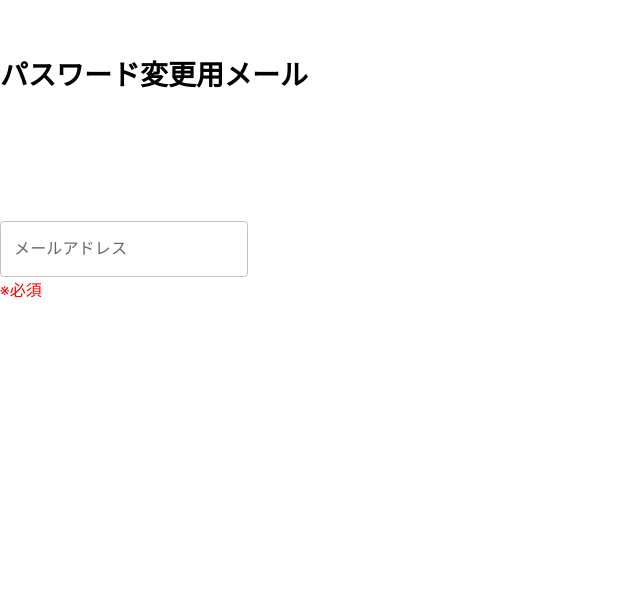
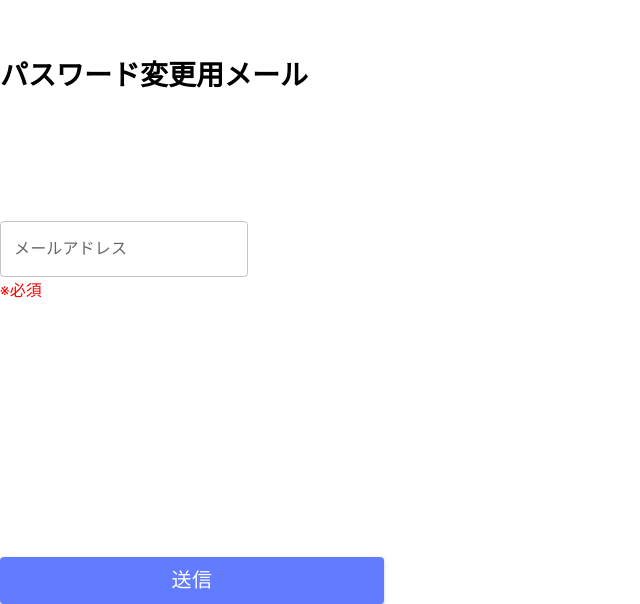
Before and after one commit to takumiTakahata/equipment_management_system, a React (Create React App) app in the folder app/: page /user_password_reset in a window 1280 px wide. Shown: the part 459-1063 px from the top of the page, without its empty margins (0-640 px from the left). Before the commit the page ends 800 px from the top, so only its background shows below. Built offline with nearby package versions, Linux system fonts and the light colour scheme.

Commit message:
ボタンの表示

```diff
--- a/app/src/components/user_password_reset.tsx
+++ b/app/src/components/user_password_reset.tsx
@@ -58,6 +58,11 @@ function UserPasswordReset() {
             <p className="required_txt">※必須</p>
           )}
         </div>
+        <div className="send_button">
+          <Button className="button" variant="contained" color="primary">
+            送信
+          </Button>
+        </div>
       </form>
     </div>
   );
```
